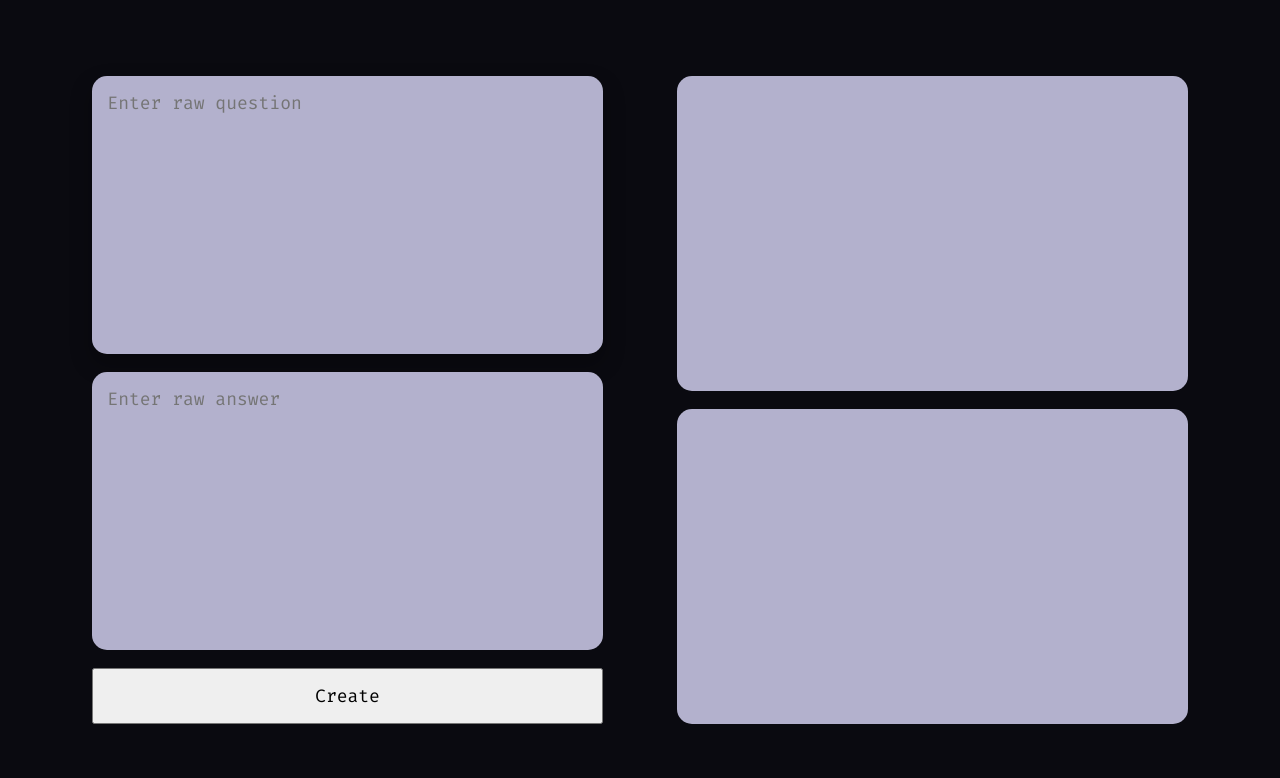
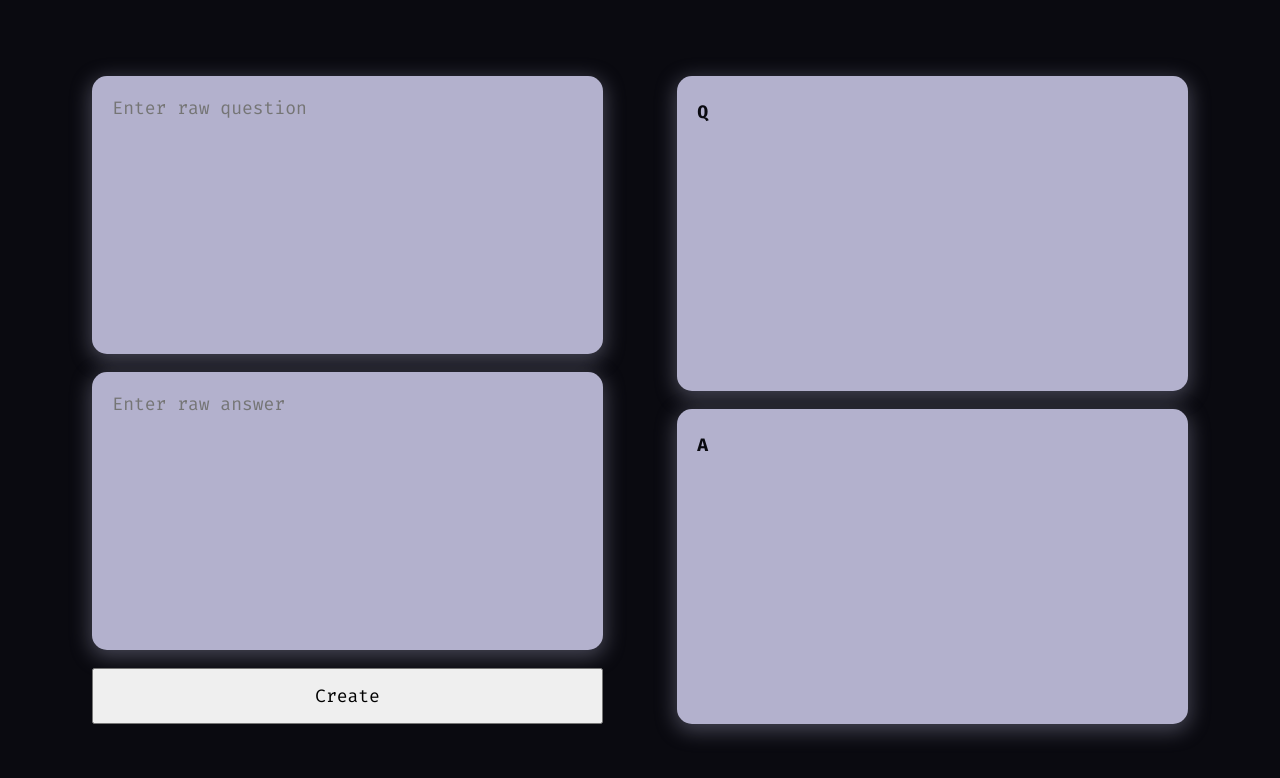
Before and after one commit to carlos-lorenzo/formuflash, a React (Vite) app in the folder frontend/: page / in a window 1280 px wide. Shown: the top 778 px of the page. Built offline with nearby package versions, Linux system fonts and the light colour scheme; no server answers.

Commit message:
- Improved styling

```diff
--- a/frontend/src/Pages/Components/CreateCard.tsx
+++ b/frontend/src/Pages/Components/CreateCard.tsx
@@ -35,6 +35,7 @@ export default function CreateCard( {client}: ICreateCardProps) {
         <div className='full place-center'>
             <div id="card-creation" className='card'>
             <form onSubmit={handleSubmit} id="create-card-form">
+
                 <textarea
                     value={question}
                     onChange={(event) => setQuestion(event.target.value)}
@@ -44,7 +45,7 @@ export default function CreateCard( {client}: ICreateCardProps) {
                 <textarea
                     value={answer}
                     onChange={(event) => setAnswer(event.target.value)}
-                    className='border text'
+                    className='border text shadow'
                     placeholder='Enter raw answer'
                 />
                 <button type="submit">Create</button>
@@ -52,11 +53,13 @@ export default function CreateCard( {client}: ICreateCardProps) {
             </form>
 
             <div id="formatted-output">
-                <div className='formatted border text'>
+                <div className='formatted border shadow text'>
+                    <h4>Q</h4>
                     <MarkdownLatex content={question} />
                 </div>
 
-                <div className='formatted border text'>
+                <div className='formatted border shadow text'>
+                    <h4>A</h4>
                     <MarkdownLatex content={answer} />
                 </div>
 
--- a/frontend/src/Pages/Components/MarkdownLatex.tsx
+++ b/frontend/src/Pages/Components/MarkdownLatex.tsx
@@ -22,6 +22,7 @@ const MarkdownLatex: React.FC<IMarkdownLatexProps> = ({ content }) => {
       remarkPlugins={[remarkMath]}
       rehypePlugins={[rehypeKatex]}
       components={components}
+
     />
   );
 };
--- a/frontend/src/styles/style.css
+++ b/frontend/src/styles/style.css
@@ -53,13 +53,16 @@ textarea {
 }
 
 .text {
-    padding-left: 15px;
-    padding-top: 15px;
+    padding-top: 20px;
+    padding-left: 20px;
     color: var(--background);
+}
+.text.formatted {
+    padding-top: 0px !important;
 }
 
 .shadow {
-    box-shadow: 0px 10px 20px 2px rgba(0, 0, 0, 0.25);
+    box-shadow: 0px 5px 20px 2px rgba(179, 177, 205, 0.35);
 }
 
 .full {
```
